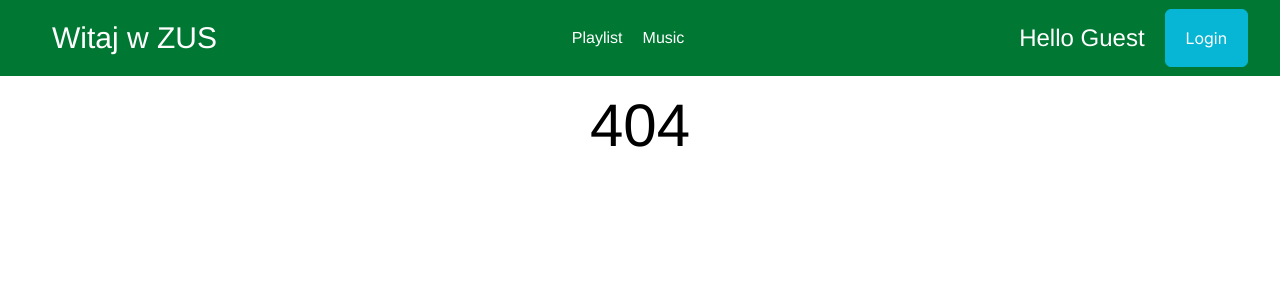
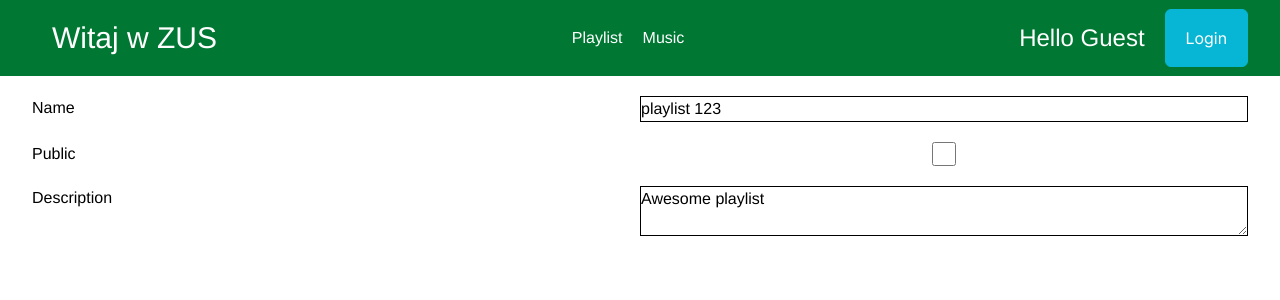
Before and after one commit to slawekppr/zus-react, a React (Vite) app: page /form in a window 1280 px wide. Before the commit this address had no page. Shown: the top 300 px of the page. Built offline with nearby package versions, Linux system fonts and the light colour scheme; a web font is replaced by a local one.

Commit message:
react-hook form

```diff
--- a/package.json
+++ b/package.json
@@ -20,6 +20,7 @@
     "ramda": "^0.30.1",
     "react": "^18.3.1",
     "react-dom": "^18.3.1",
+    "react-hook-form": "^7.54.1",
     "react-redux": "^9.2.0",
     "react-router": "^7.0.2",
     "remeda": "^2.17.4"
--- a/src/main.tsx
+++ b/src/main.tsx
@@ -26,6 +26,7 @@ import { store } from "./store.ts";
 import { Playlist } from "./common/model/Playlist.tsx";
 import { mockPlaylists } from "./common/fixtures/mockPlaylists.tsx";
 import { playlistsSlice } from "./store/playlists.ts";
+import PlaylistCreateView from "./playlists/containers/PlaylistCreateView.tsx";
 
 const root = createRoot(document.getElementById("root")!);
 
@@ -72,7 +73,7 @@ const routes = createRoutesFromElements(
       path="playlists/*"
       lazy={() => import("./playlists/containers/PlaylistView.tsx")}
     />
-
+    <Route path="form" element={<PlaylistCreateView/>} />
     <Route path="music">
       <Route index element={<Navigate to="/music/search" />} />
       <Route
--- /dev/null
+++ b/src/playlists/containers/PlaylistCreateView.tsx
@@ -0,0 +1,44 @@
+import { InputText } from "primereact/inputtext";
+import React from "react";
+import { useForm } from "react-hook-form";
+import { mockAlbums } from "../../common/fixtures/mockAlbums";
+import { mockPlaylists } from "../../common/fixtures/mockPlaylists";
+
+type Props = {};
+
+const PlaylistCreateView = (props: Props) => {
+  const playlist = mockPlaylists[0];
+
+  const { formState, control, getValues, register, handleSubmit, watch } =
+    useForm({
+      defaultValues: playlist,
+    });
+
+  // const name = watch('name') // state -> rerender
+
+  // const { name, onBlur, onChange, ref, disabled } = register("name");
+  // <input type="text" value={} onChange={} onBlur={} ref={} />
+
+  return (
+    <div>
+      <div className="grid gap-5">
+        <div className="grid grid-cols-2">
+          <label>Name</label>
+          <input type="text" {...register("name")} />
+        </div>
+        <div className="grid grid-cols-2">
+          <label>Public</label>
+          <input type="checkbox" {...register("public")} />
+        </div>
+        <div className="grid grid-cols-2">
+          <label>Description</label>
+          <textarea {...register("description")} />
+        </div>
+
+        <div></div>
+      </div>
+    </div>
+  );
+};
+
+export default PlaylistCreateView;
```
Also changed, not shown: 1 other file (tests, documents, lock files or other folders).
